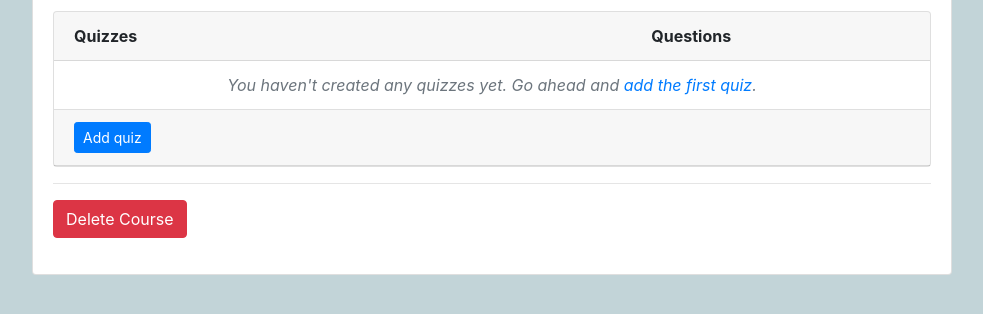
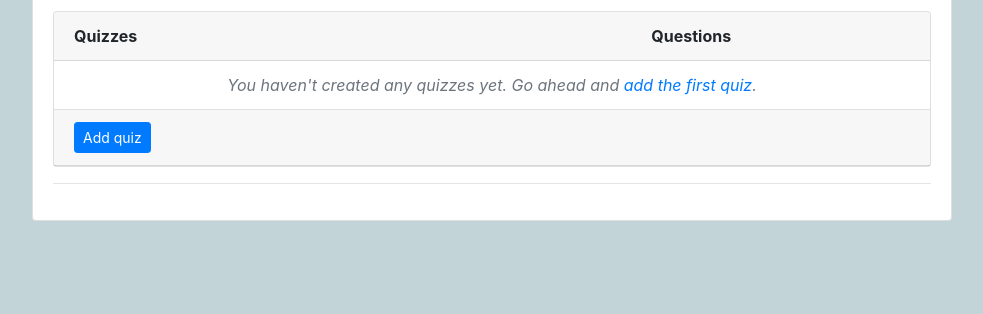
Before and after one commit to jonghoonlee98/ClassroomResponse, a Django app: template classroom_response/classroom/templates/classroom/teachers/course_change_form.html in a window 1280 px wide. Shown: the part 194-508 px from the top of the page, without its empty margins (148-1131 px from the left). Run offline with Django 3.2, Linux system fonts and the light colour scheme; the template is opened without the code that fills it, so the values that code supplies are empty; some libraries are stand-ins or nearby versions; some web fonts are replaced.

Commit message:
remove delete button for the course view

```diff
--- a/classroom_response/classroom/templates/classroom/teachers/course_change_form.html
+++ b/classroom_response/classroom/templates/classroom/teachers/course_change_form.html
@@ -56,9 +56,4 @@
 
   </div>
   <hr/>
-  <div class="row mb-3">
-    <div class="col-md-6 col-sm-8 col-12">
-        <a href="{% url 'teachers:course_delete' course.pk %}" class="btn btn-danger float-left">Delete Course</a>
-    </div>
-  </div>
 {% endblock %}
```
